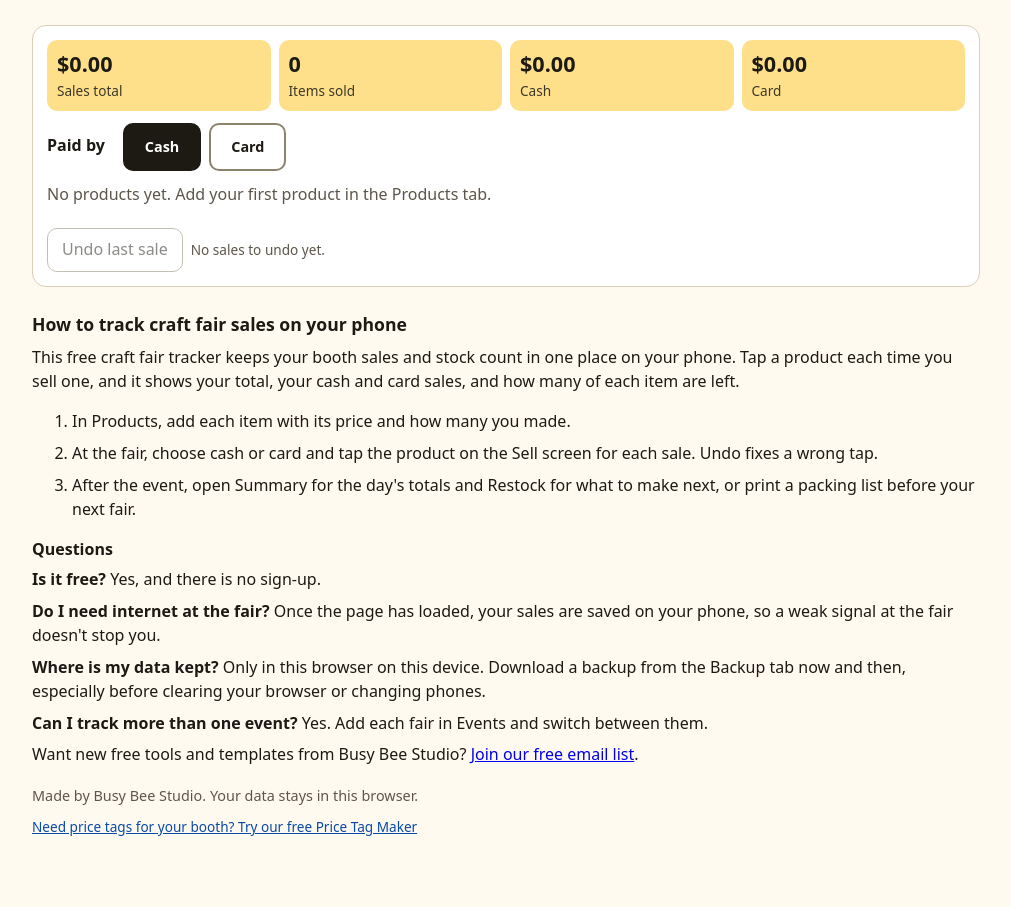
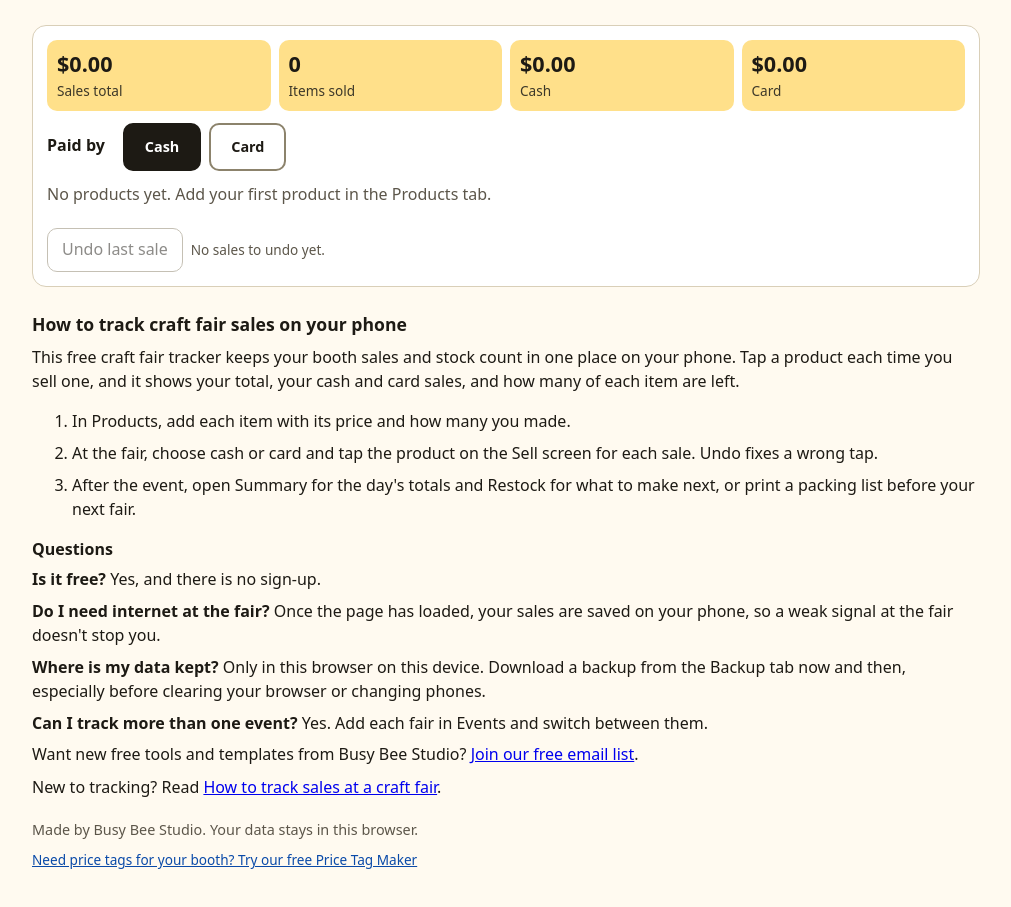
Before and after one commit to busybeestudio/busybeestudio.github.io, a plain HTML site: page tools/craft-fair-tracker/index.html in a window 1280 px wide. Shown: the part 251-1158 px from the top of the page, without its empty margins (134-1145 px from the left). Before the commit the page ends 1130 px from the top, so only its background shows below. Drawn offline with Linux system fonts and the light colour scheme.

Commit message:
Link the craft fair sales tracking guide

```diff
--- a/tools/craft-fair-tracker/index.html
+++ b/tools/craft-fair-tracker/index.html
@@ -138,6 +138,7 @@ footer a{color:#0a4aa8}
 </div>
 </section>
 <p>Want new free tools and templates from Busy Bee Studio? <a href="https://busybeestudio.beehiiv.com/subscribe?utm_source=website&amp;utm_medium=tool&amp;utm_campaign=email-signup">Join our free email list</a>.</p>
+<p>New to tracking? Read <a href="https://busybeestudio.github.io/guides/how-to-track-sales-at-a-craft-fair/?utm_source=website&amp;utm_medium=tool&amp;utm_campaign=craft-fair-sales-guide">How to track sales at a craft fair</a>.</p>
 <footer>
  <p id="f-made"></p>
  <p class="small tool-link"><a id="f-link" href="https://busybeestudio.github.io/tools/price-tag-maker/" rel="noopener"></a></p>
```
